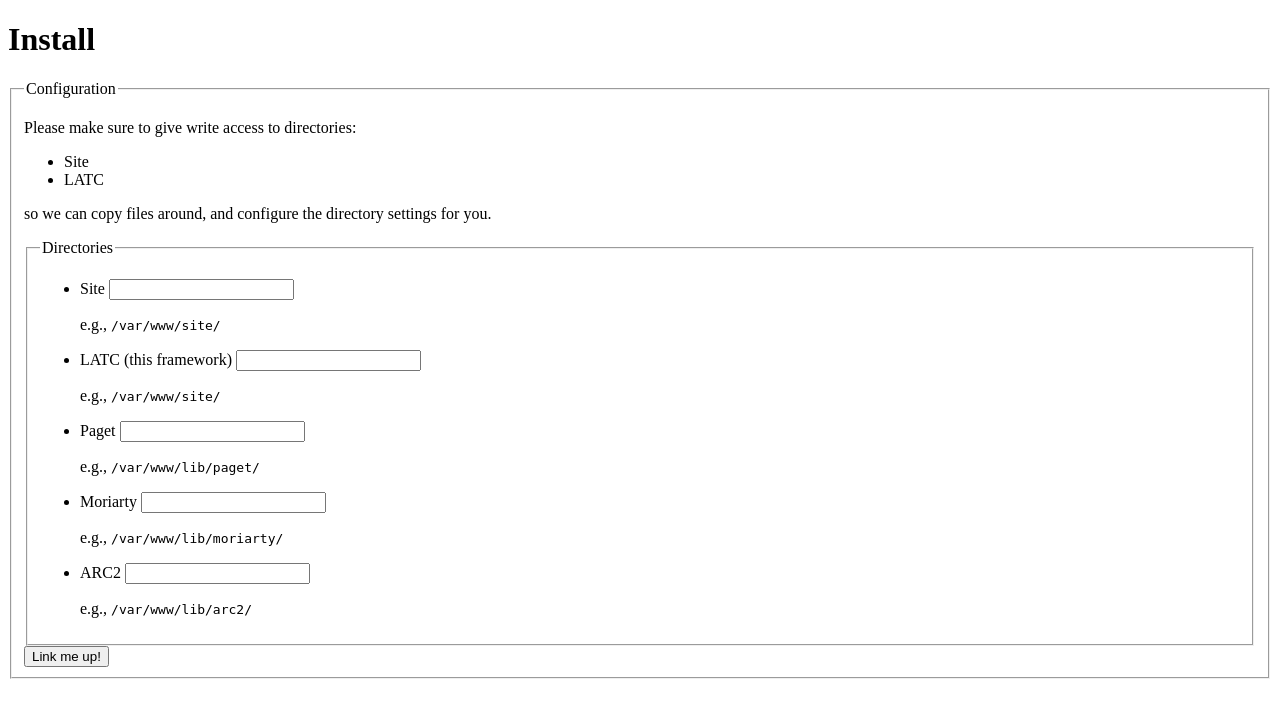
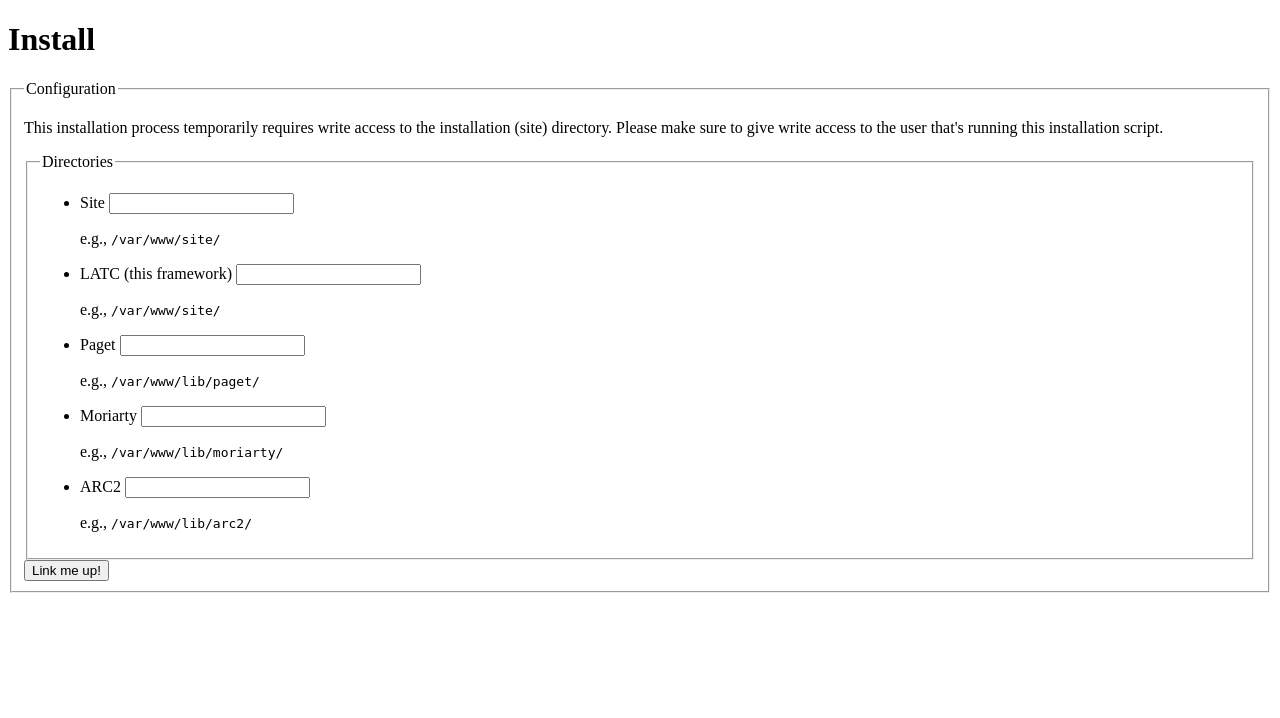
Before and after one commit to csarven/linked-data-pages, a PHP site: page /cso/install.php in a window 1280 px wide. Shown: the top 718 px of the page. Run offline with PHP 8.4, Linux system fonts and the light colour scheme; data that the repository does not hold is empty.

Commit message:
Updated installation script

```diff
--- a/install.php
+++ b/install.php
@@ -127,12 +127,7 @@ EOD;
                 <legend>Configuration</legend>
 
                 <div class="form_instructions">
-                    <p>Please make sure to give write access to directories:</p>
-                    <ul>
-                        <li>Site</li>
-                        <li>LATC</li>
-                    </ul>
-                    <p>so we can copy files around, and configure the directory settings for you.</p>
+                    <p>This installation process temporarily requires write access to the installation (site) directory. Please make sure to give write access to the user that's running this installation script.</p>
                 </div>
 
                 <fieldset id="settings_directories">
@@ -141,13 +136,12 @@ EOD;
                     <ul class="form_data">
 EOD;
                         foreach($formDataItems as $k => $v) {
-                            $class = '';
-                            $class = (isset($this->errorMessages[$k])) ? 'form_error' : '';
+                            $class = (isset($this->errorMessages[$k])) ? ' class="form_error"' : '';
 
                             $formInstall .= "\n\t\t\t<li$class>";
                             $formInstall .= $formDataItems[$k];
                             if (isset($this->errorMessages[$k])) {
-                                $formInstall .= '<p class="form_error">'.$this->errorMessages[$k].'</p>';
+                                $formInstall .= '<p class="note_error">'.$this->errorMessages[$k].'</p>';
                             }
                             $formInstall .= "\t\t</li>";
                         }
@@ -166,6 +160,8 @@ EOD;
 
     function successInstallation()
     {
+        unset($_POST);
+
         $o = <<<EOD
             <dl class="installation_results">
                 <dt>Results</dt>
@@ -231,7 +227,9 @@ EOD;
             case 'dir_site':
                 if (is_writable($directory)) {
                     $this->writeToFile($directory.'index.php', $this->fileContents['index.php']);
-        //                    $this->writeToFile($directory.'config.php', $this->fileContents['config.php']);
+                    /**
+                     * TODO: $this->writeToFile($directory.'config.php', $this->fileContents['config.php']);
+                     */
                     return true;
                 }
                 else {
```
Also changed, not shown: 1 other file.
